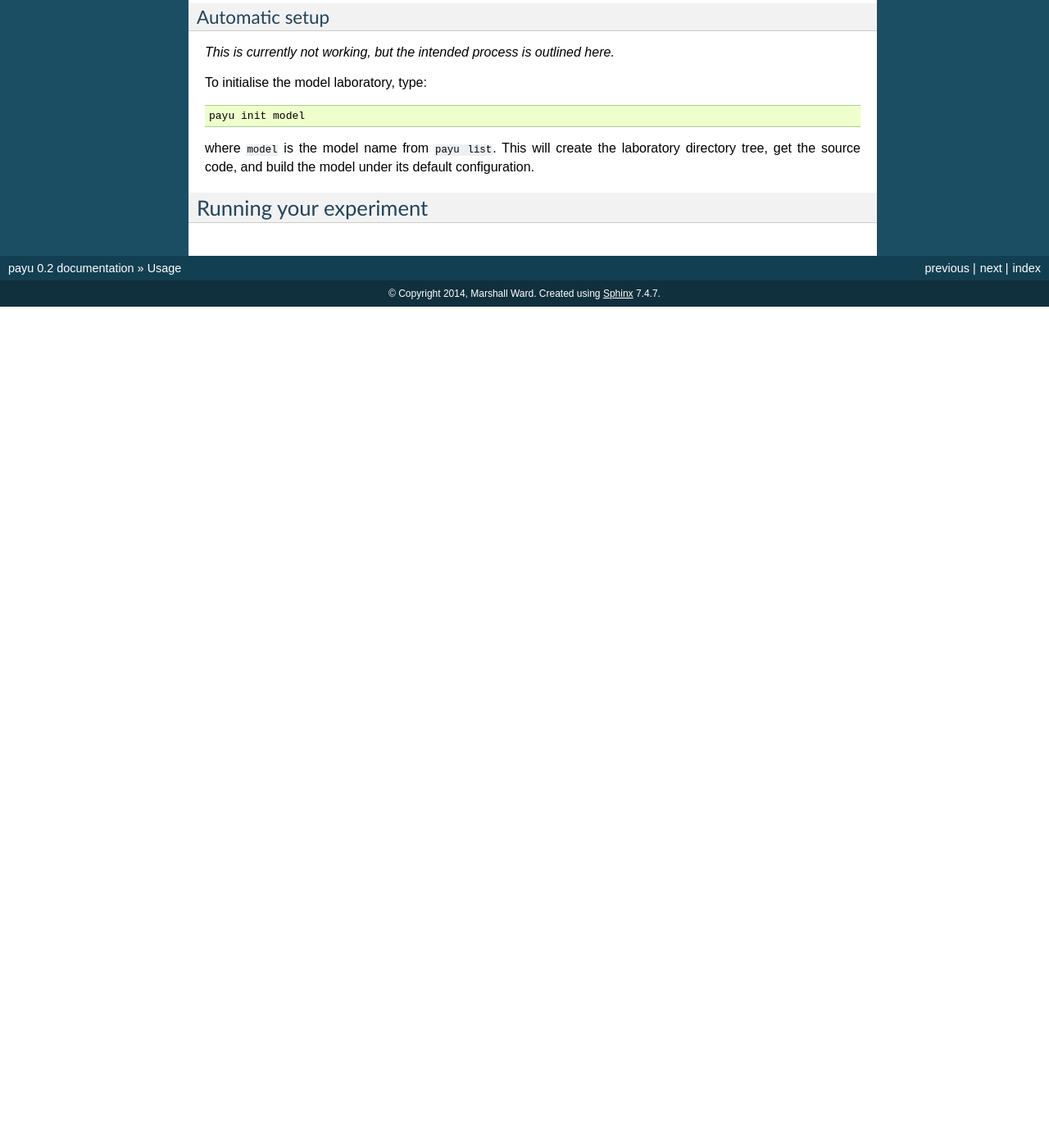
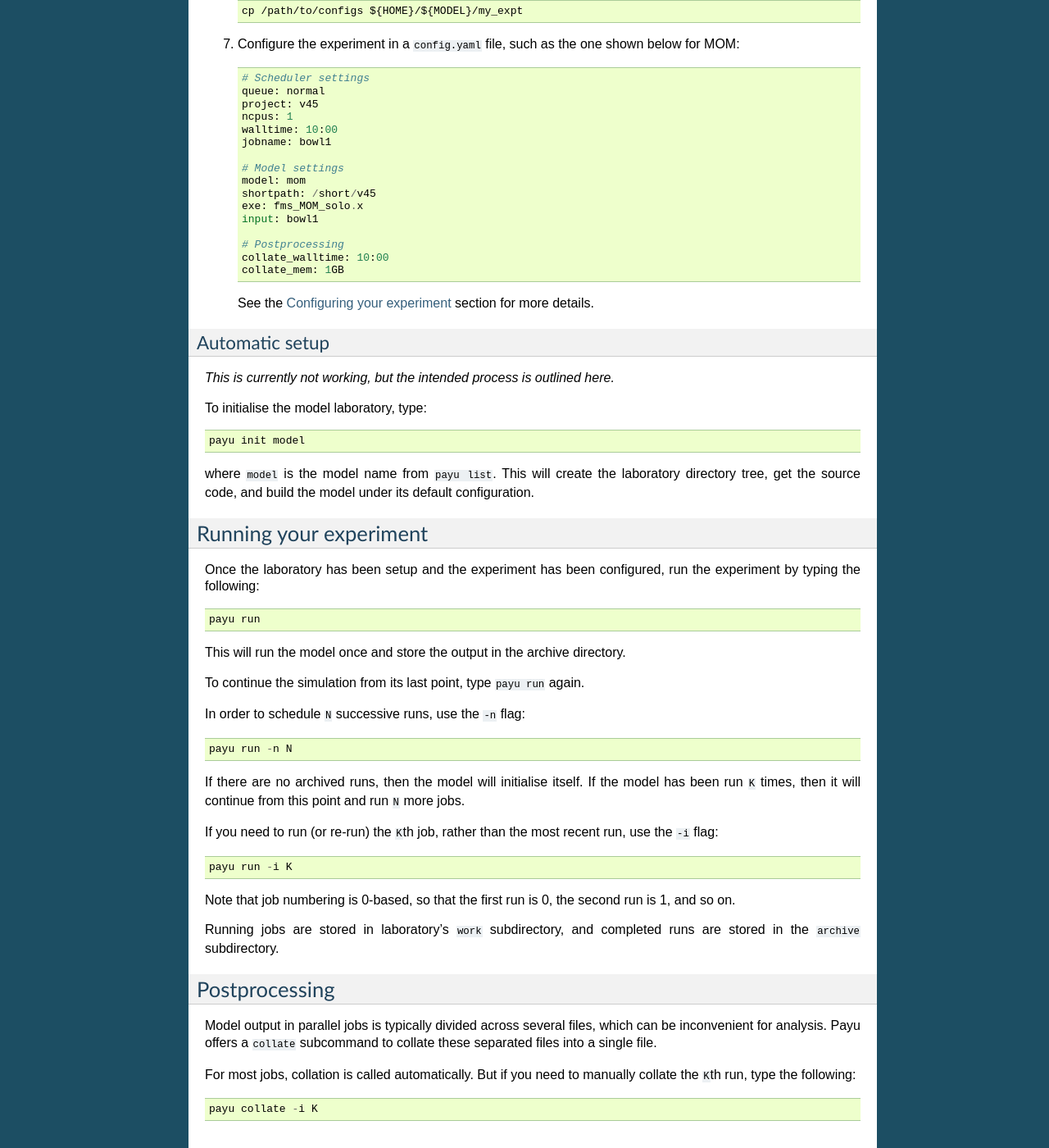
Before and after one commit to payu-org/payu, a Sphinx documentation site: the page built from docs/source/usage.rst, in a window 1280 px wide and 1400 px high, scrolled down 1405 px. Shown: the whole window at 82% size. Built offline with Sphinx 7.4.7, drawn with Linux system fonts in a browser that asks for light colours; before the commit the page ends 1779 px from its top, so only the background shows below that; some of the changed text lies outside the part shown.

Commit message:
Usage docs mostly done, started configuration docs

```diff
--- a/docs/source/install.rst
+++ b/docs/source/install.rst
@@ -38,9 +38,6 @@ separately if you are not using the environment modules:
 General Use
 ===========
 
-Requirements
-------------
-
 Payu is not supported for general use, and it would be a tremendous surprise if
 it even worked on other machines. In particular, the following services are
 presumed to be available:
--- a/docs/source/usage.rst
+++ b/docs/source/usage.rst
@@ -79,7 +79,31 @@ fixing, so most users will have to set up the laboratory manually.
    Although the example control directory here is in the user's home directory,
    they can be placed anywhere and there is no predefined location.
 
-6. Copy any input text files
+6. Copy any input text files in the control directory::
+
+      cp /path/to/configs ${HOME}/${MODEL}/my_expt
+
+7. Configure the experiment in a ``config.yaml`` file, such as the one shown
+   below for MOM::
+
+      # Scheduler settings
+      queue: normal
+      project: v45
+      ncpus: 1
+      walltime: 10:00
+      jobname: bowl1
+
+      # Model settings
+      model: mom
+      shortpath: /short/v45
+      exe: fms_MOM_solo.x
+      input: bowl1
+
+      # Postprocessing
+      collate_walltime: 10:00
+      collate_mem: 1GB
+
+   See the :ref:`config` section for more details.
 
 
 Automatic setup
@@ -98,3 +122,44 @@ default configuration.
 
 Running your experiment
 =======================
+
+Once the laboratory has been setup and the experiment has been configured, run
+the experiment by typing the following::
+
+   payu run
+
+This will run the model once and store the output in the archive directory.
+
+To continue the simulation from its last point, type ``payu run`` again.
+
+In order to schedule ``N`` successive runs, use the ``-n`` flag::
+
+   payu run -n N
+
+If there are no archived runs, then the model will initialise itself. If the
+model has been run ``K`` times, then it will continue from this point and run
+``N`` more jobs.
+
+If you need to run (or re-run) the ``K``\ th job, rather than the most recent
+run, use the ``-i`` flag::
+
+   payu run -i K
+
+Note that job numbering is 0-based, so that the first run is 0, the second run
+is 1, and so on.
+
+Running jobs are stored in laboratory's ``work`` subdirectory, and completed
+runs are stored in the ``archive`` subdirectory.
+
+
+Postprocessing
+==============
+
+Model output in parallel jobs is typically divided across several files, which
+can be inconvenient for analysis. Payu offers a ``collate`` subcommand to
+collate these separated files into a single file.
+
+For most jobs, collation is called automatically. But if you need to manually
+collate the ``K``\ th run, type the following::
+
+   payu collate -i K
```
Also changed, not shown: docs/source/config.rst (+29 -0 lines).
